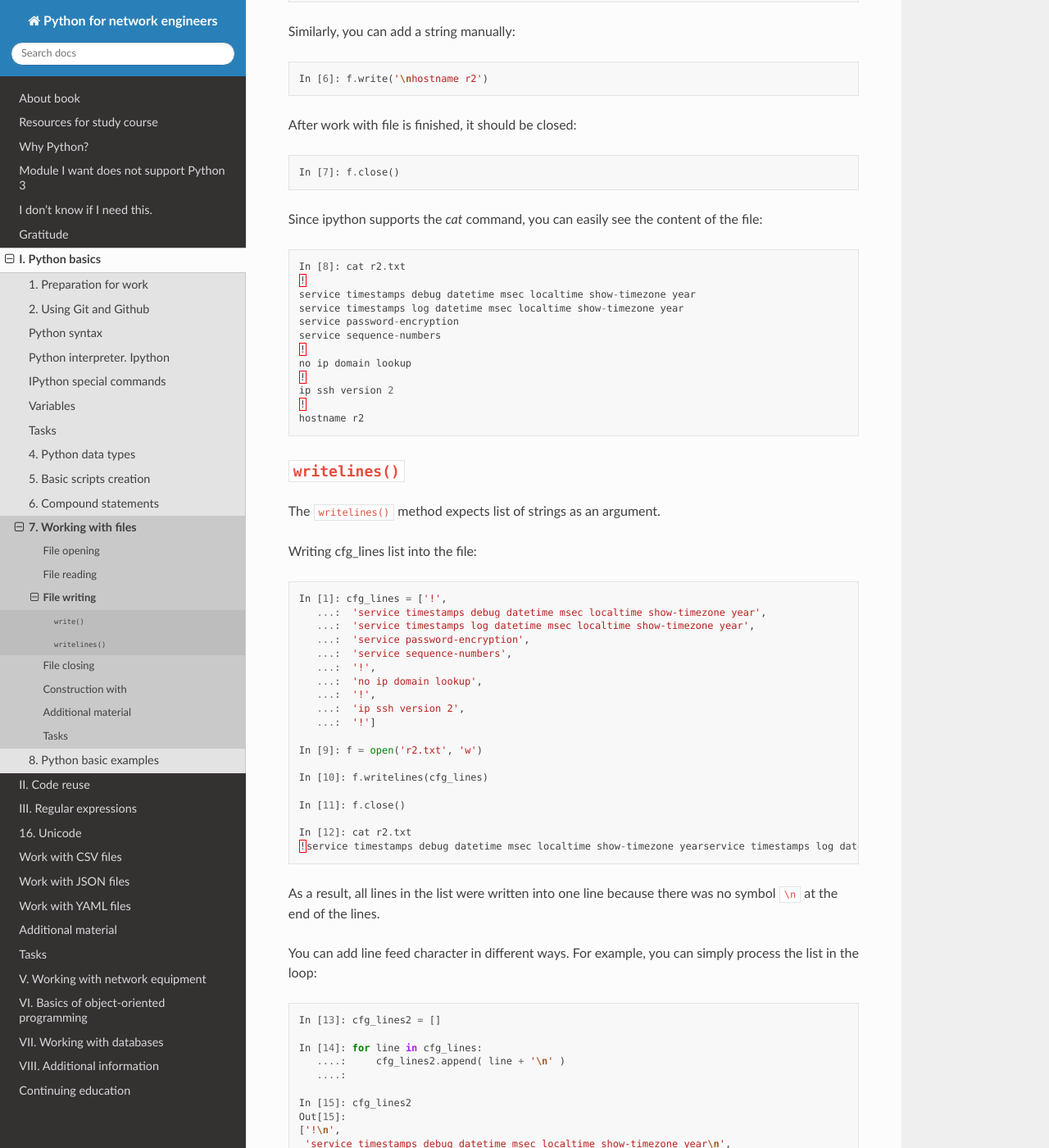
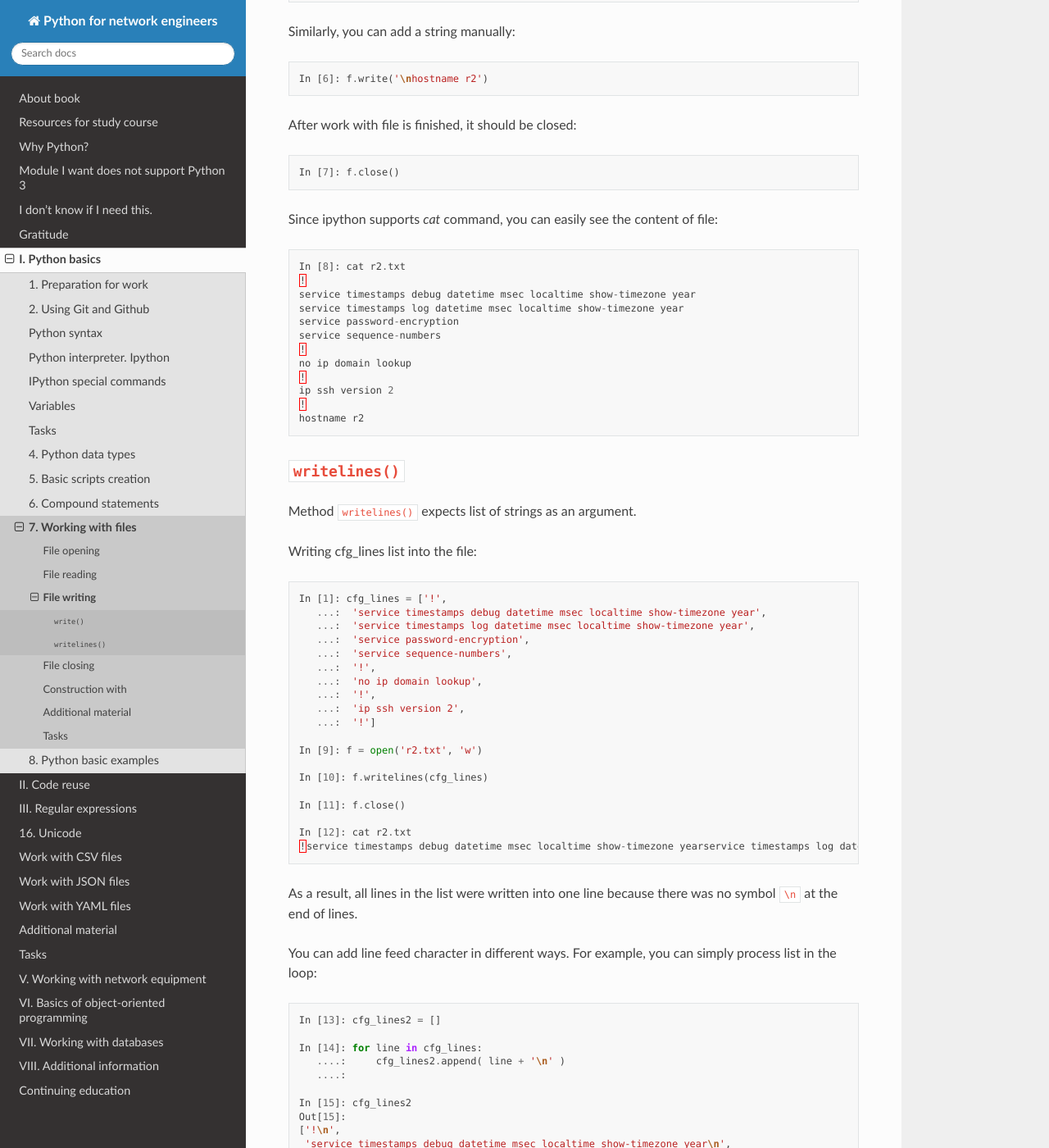
Before and after one commit to natenka/pyneng-book-en, a Sphinx documentation site: the page built from docs/source/book/07_files/3_write.rst, in a window 1280 px wide and 1400 px high, scrolled down 1239 px. Shown: the whole window at 82% size. Built offline with Sphinx 7.4.7 and the Read the Docs theme 2.0.0, drawn with Linux system fonts in a browser that asks for light colours; pages that are not in the unit, such as notebooks, are missing from menus; some of the changed text lies outside the part shown.

Commit message:
Update 3_write.rst

```diff
--- a/docs/source/book/07_files/3_write.rst
+++ b/docs/source/book/07_files/3_write.rst
@@ -16,7 +16,7 @@ These methods are used to write to a file:
 ``write()``
 ^^^^^^^^^^^
 
-The ``write`` method expects string to write.
+Method ``write`` expects string to write.
 
 For example, take a list of lines with configuration:
 
@@ -66,7 +66,7 @@ After work with file is finished, it should be closed:
 
     In [7]: f.close()
 
-Since ipython supports the *cat* command, you can easily see the content of the file:
+Since ipython supports *cat* command, you can easily see the content of file:
 
 .. code:: python
 
@@ -86,7 +86,7 @@ Since ipython supports the *cat* command, you can easily see the content of the
 ``writelines()``
 ^^^^^^^^^^^^^^^^
 
-The ``writelines()`` method expects list of strings as an argument.
+Method ``writelines()`` expects list of strings as an argument.
 
 Writing cfg_lines list into the file:
 
@@ -112,9 +112,9 @@ Writing cfg_lines list into the file:
     In [12]: cat r2.txt
     !service timestamps debug datetime msec localtime show-timezone yearservice timestamps log datetime msec localtime show-timezone yearservice password-encryptionservice sequence-numbers!no ip domain lookup!ip ssh version 2!
 
-As a result, all lines in the list were written into one line because there was no symbol ``\n`` at the end of the lines.
+As a result, all lines in the list were written into one line because there was no symbol ``\n`` at the end of lines.
 
-You can add line feed character in different ways. For example, you can simply process the list in the loop:
+You can add line feed character in different ways. For example, you can simply process list in the loop:
 
 .. code:: python
 
@@ -136,7 +136,7 @@ You can add line feed character in different ways. For example, you can simply p
      '!\n',
      'ip ssh version 2\n',
 
-If write the resulting list into the file, it already contains line feed characters:
+If write the resulting list into a file, it already contains line feed characters:
 
 .. code:: python
 
```
